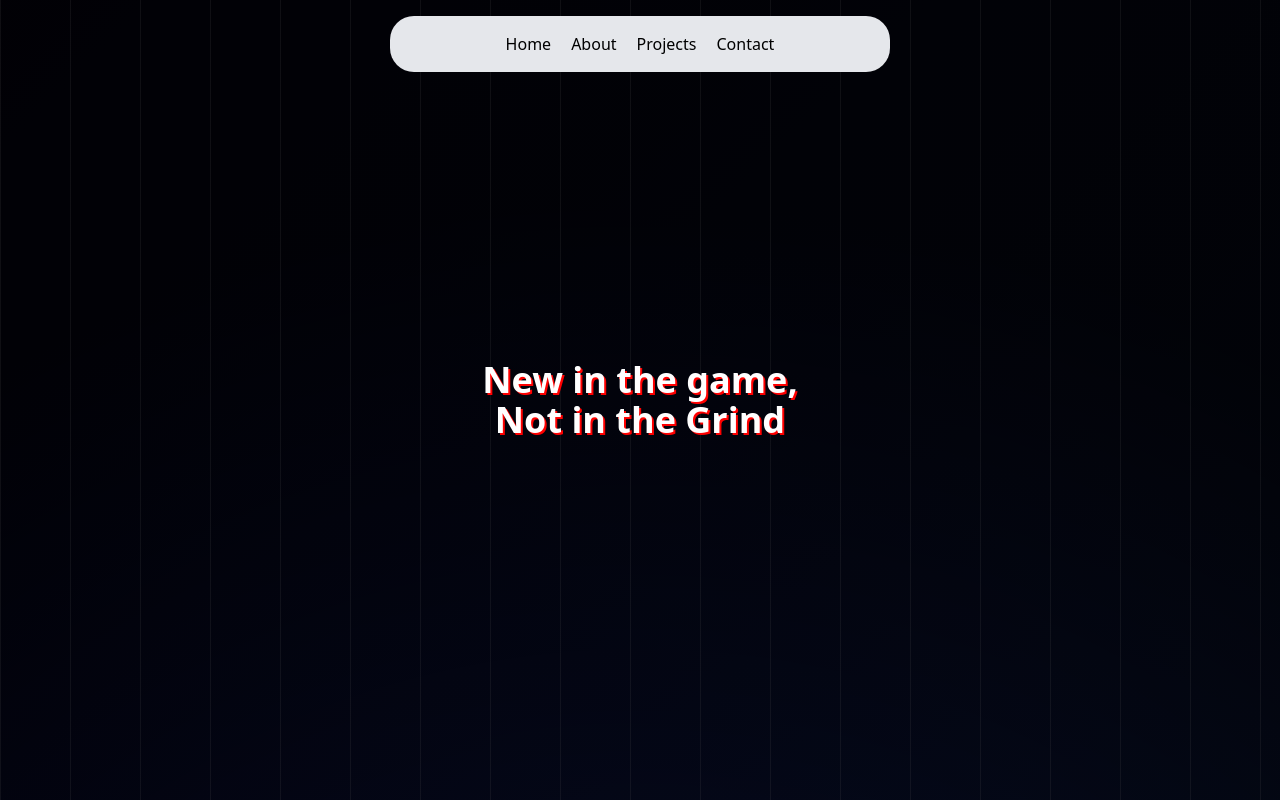
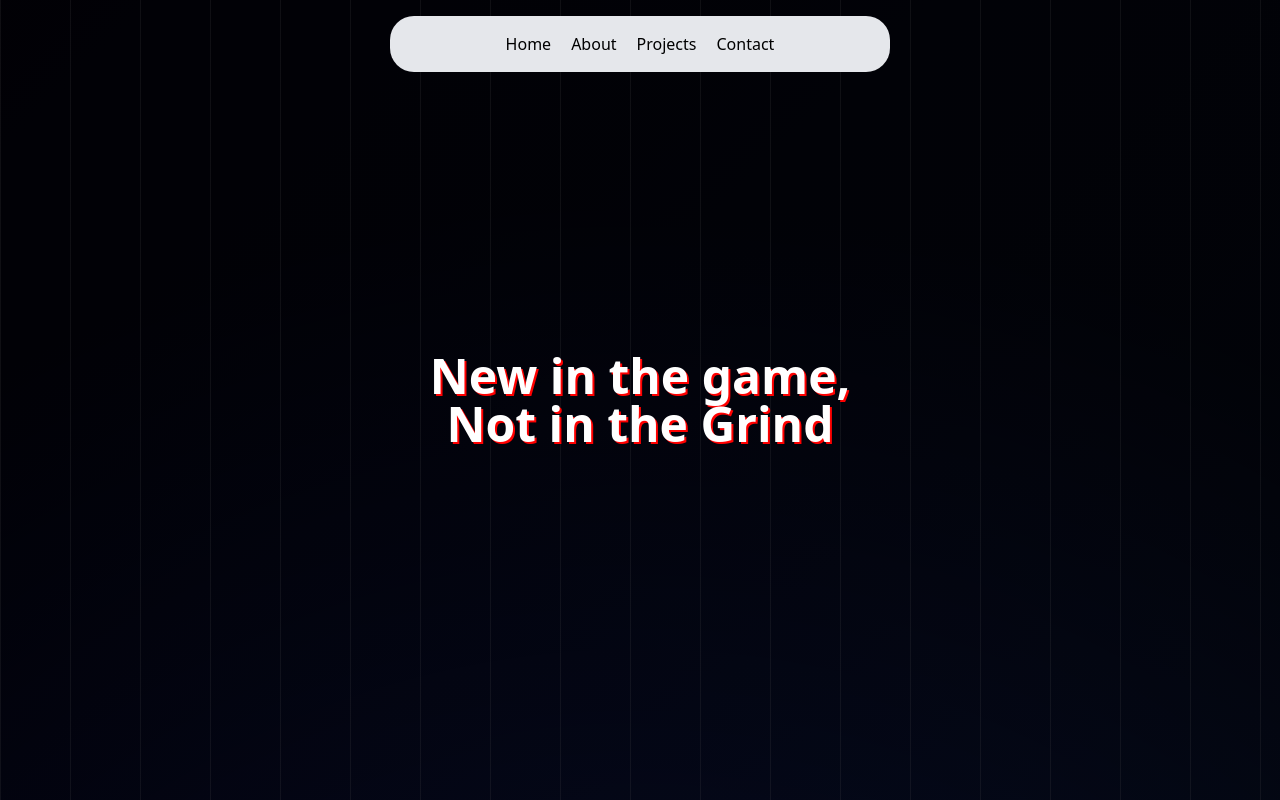
Before and after one commit to garimatiwari2004/portfolio, a React (Create React App) app: page / in a window 1280 px wide. Shown: the top 800 px of the page. Built offline with nearby package versions, Linux system fonts and the light colour scheme.

Commit message:
Update Hero component heading to improve text visibility on medium devices

```diff
--- a/src/components/hero.jsx
+++ b/src/components/hero.jsx
@@ -4,7 +4,7 @@ const Hero = () => {
   return (
     <div className=" herodiv flex flex-col items-center justify-center min-h-screen w-full ">
       <div className=" text-center ">
-        <h1 className="text-white text-4xl font-extrabold  tag">
+        <h1 className="text-white md:text-5xl text-4xl font-extrabold  tag">
           New in the game,
           <br/>
            Not in the Grind
```
